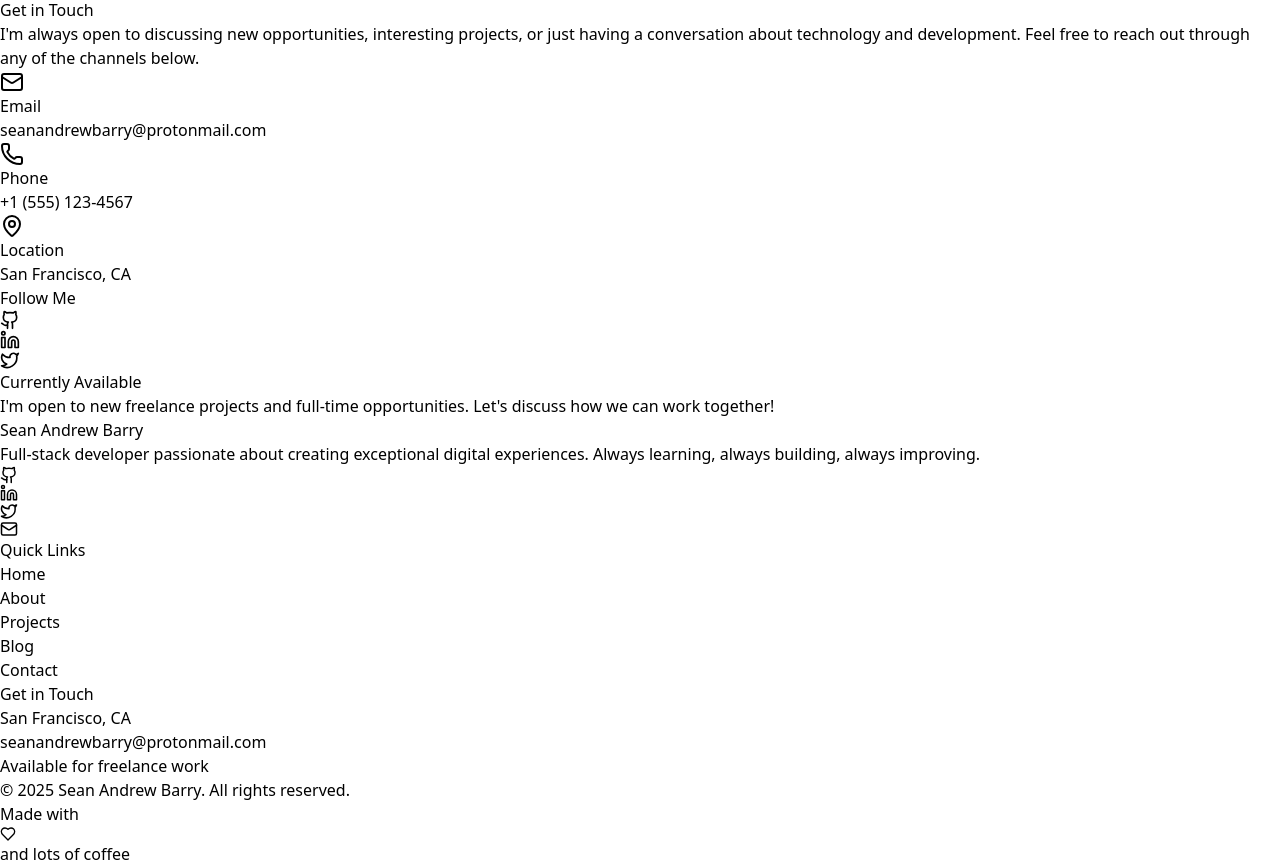
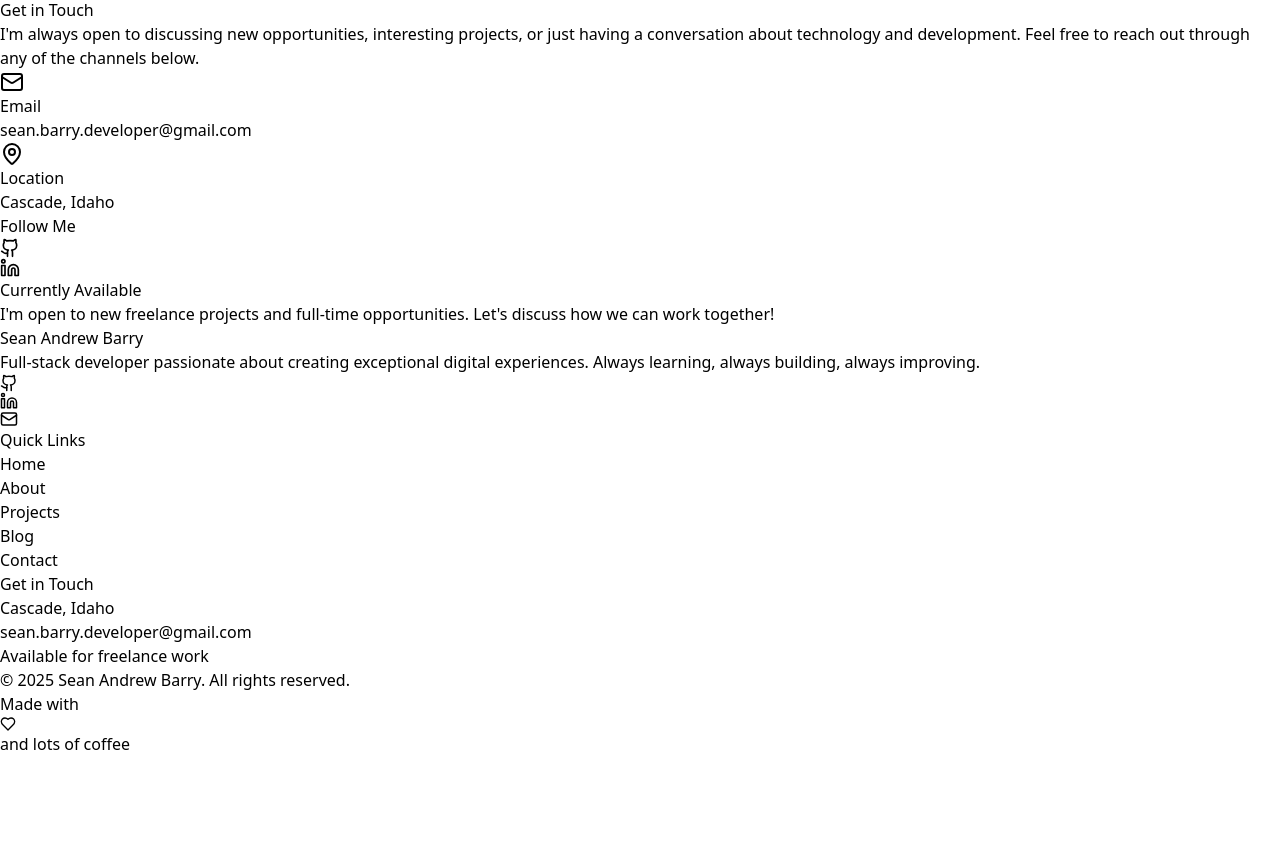
Before and after one commit to sean-andrew-barry/portfolio, a React (Vite) app: page / in a window 1280 px wide. Shown: the part 5830-6696 px from the top of the page. After the commit the page ends 6586 px from the top, so only its background shows below. Built offline with nearby package versions, Linux system fonts and the light colour scheme.

Commit message:
Update social links and remove Twitter

```diff
--- a/src/components/Contact.jsx
+++ b/src/components/Contact.jsx
@@ -1,4 +1,4 @@
-import { Mail, Phone, MapPin, Send, Github, Linkedin, Twitter } from 'lucide-react';
+import { Mail, MapPin, Send, Github, Linkedin } from 'lucide-react';
 import { useState } from 'react';
 
 export default function Contact() {
@@ -26,19 +26,13 @@ export default function Contact() {
     {
       icon: Mail,
       label: 'Email',
-      value: 'seanandrewbarry@protonmail.com',
-      href: 'mailto:seanandrewbarry@protonmail.com'
-    },
-    {
-      icon: Phone,
-      label: 'Phone',
-      value: '+1 (555) 123-4567',
-      href: 'tel:+15551234567'
+      value: 'sean.barry.developer@gmail.com',
+      href: 'mailto:sean.barry.developer@gmail.com'
     },
     {
       icon: MapPin,
       label: 'Location',
-      value: 'San Francisco, CA',
+      value: 'Cascade, Idaho',
       href: '#'
     }
   ];
@@ -47,20 +41,14 @@ export default function Contact() {
     {
       icon: Github,
       label: 'GitHub',
-      href: 'https://github.com/seanbarry',
+      href: 'https://github.com/sean-andrew-barry',
       color: 'hover:text-gray-900'
     },
     {
       icon: Linkedin,
       label: 'LinkedIn',
-      href: 'https://www.linkedin.com/in/seanbarry',
+      href: 'https://www.linkedin.com/in/sean-andrew-barry',
       color: 'hover:text-blue-600'
-    },
-    {
-      icon: Twitter,
-      label: 'Twitter',
-      href: 'https://twitter.com/seanbarry',
-      color: 'hover:text-blue-400'
     }
   ];
 
--- a/src/components/Footer.jsx
+++ b/src/components/Footer.jsx
@@ -1,25 +1,20 @@
-import { Github, Linkedin, Twitter, Mail, Heart } from 'lucide-react';
+import { Github, Linkedin, Mail, Heart } from 'lucide-react';
 
 export default function Footer() {
   const socialLinks = [
     {
       icon: Github,
-      href: 'https://github.com/seanbarry',
+      href: 'https://github.com/sean-andrew-barry',
       label: 'GitHub'
     },
     {
       icon: Linkedin,
-      href: 'https://www.linkedin.com/in/seanbarry',
+      href: 'https://www.linkedin.com/in/sean-andrew-barry',
       label: 'LinkedIn'
     },
     {
-      icon: Twitter,
-      href: 'https://twitter.com/seanbarry',
-      label: 'Twitter'
-    },
-    {
       icon: Mail,
-      href: 'mailto:seanandrewbarry@protonmail.com',
+      href: 'mailto:sean.barry.developer@gmail.com',
       label: 'Email'
     }
   ];
@@ -80,12 +75,12 @@ export default function Footer() {
           <div>
             <h4 className="text-lg font-semibold mb-4">Get in Touch</h4>
             <div className="space-y-2 text-gray-400">
-              <p>San Francisco, CA</p>
+              <p>Cascade, Idaho</p>
               <a
-                href="mailto:seanandrewbarry@protonmail.com"
+                href="mailto:sean.barry.developer@gmail.com"
                 className="hover:text-white transition-colors duration-300"
               >
-                seanandrewbarry@protonmail.com
+                sean.barry.developer@gmail.com
               </a>
               <p>Available for freelance work</p>
             </div>
```
